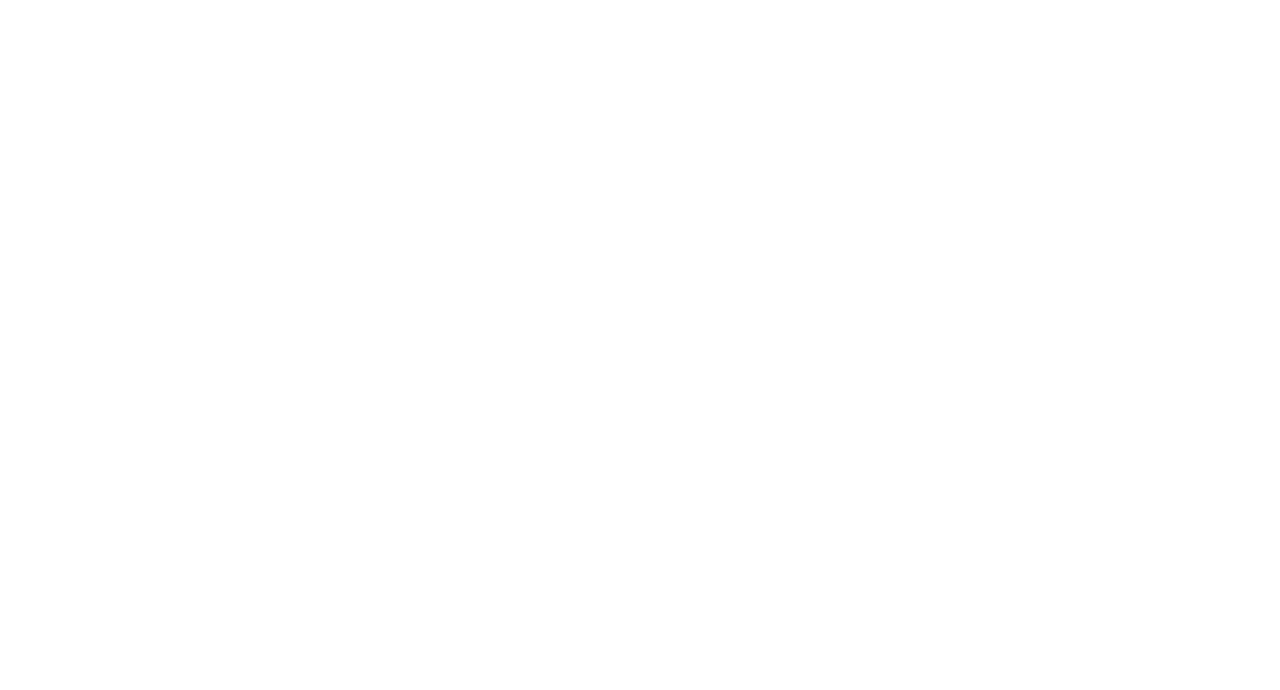
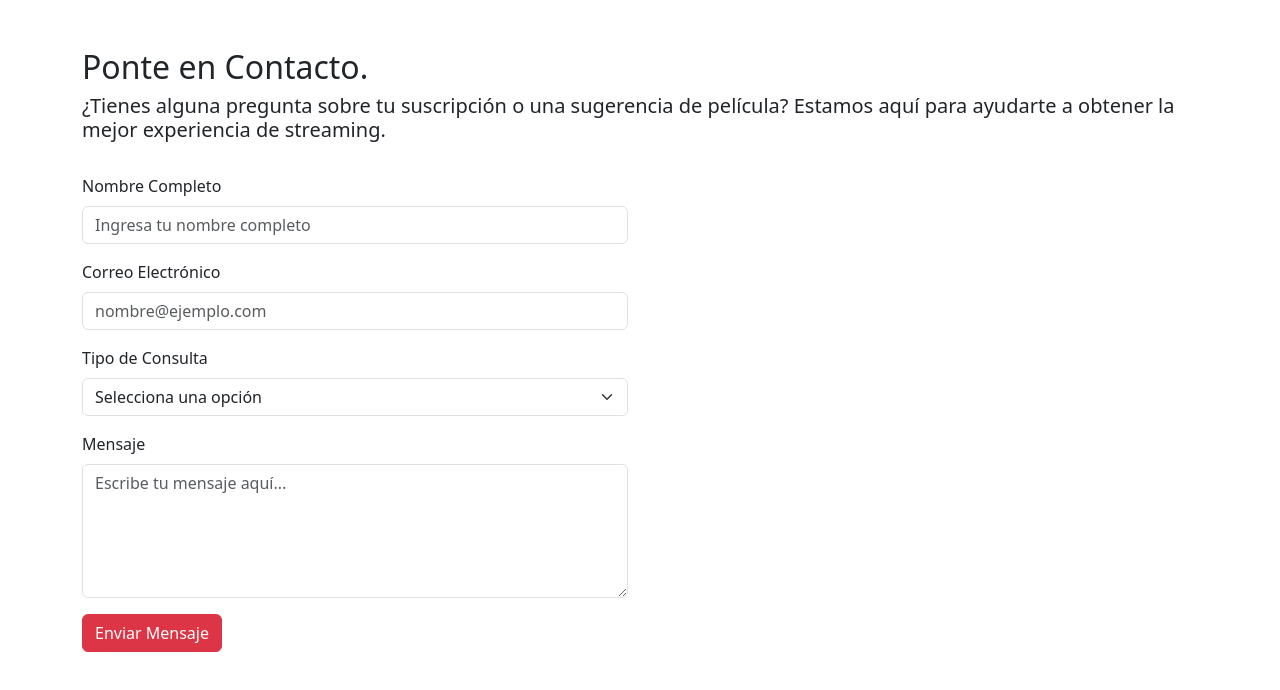
Before and after one commit to leandroblanca/PlayMovie, a React (Vite) app: page /contacto in a window 1280 px wide. Before the commit this address had no page. Shown: the top 690 px of the page. Built offline with nearby package versions, Linux system fonts and the light colour scheme.

Commit message:
agrego form de contacto

```diff
--- a/src/App.jsx
+++ b/src/App.jsx
@@ -2,6 +2,7 @@ import { BrowserRouter, Route, Routes } from 'react-router'
 import './App.css'
 import "./index.css";
 import { Router } from 'react-router'
+import Contacto from './pages/Contacto/Contacto';
 
 function App() {
 
@@ -10,9 +11,7 @@ function App() {
     <>
     <BrowserRouter>
     <Routes>
-      <Route>
-
-      </Route>
+      < Route path='/contacto' element={<Contacto/>}/>
     </Routes>
     </BrowserRouter>
     </>
--- /dev/null
+++ b/src/pages/Contacto/Contacto.jsx
@@ -0,0 +1,59 @@
+import React from 'react'
+import { Col, Container, Form, Row, Button } from 'react-bootstrap';
+
+const Contacto = () => {
+  return (
+    <Container className="my-5">
+        <Row className="mb-4">
+            <Col>
+            <h2>Ponte en Contacto.</h2>
+            <h5>¿Tienes alguna pregunta sobre tu suscripción o una sugerencia de película? Estamos aquí para ayudarte a obtener la mejor experiencia de streaming.</h5>
+            </Col>
+        </Row>
+        <Row>
+             <Col md={6}>
+           <Form>
+
+              <Form.Group className="mb-3" controlId="formFullName">
+                <Form.Label>Nombre Completo</Form.Label>
+                <Form.Control type="text" placeholder="Ingresa tu nombre completo" />
+              </Form.Group>
+
+
+              <Form.Group className="mb-3" controlId="formEmail">
+                <Form.Label>Correo Electrónico</Form.Label>
+                <Form.Control type="email" placeholder="nombre@ejemplo.com" />
+              </Form.Group>
+
+
+              <Form.Group className="mb-3" controlId="formQueryType">
+                <Form.Label>Tipo de Consulta</Form.Label>
+                <Form.Select defaultValue="Selecciona una opción">
+                  <option disabled>Selecciona una opción</option>
+                  <option>Soporte técnico</option>
+                  <option>Facturación</option>
+                  <option>Recomendaciones de películas</option>
+                  <option>Problemas con la cuenta</option>
+                  <option>Otros</option>
+                </Form.Select>
+              </Form.Group>
+
+              <Form.Group className="mb-3" controlId="formMessage">
+                <Form.Label>Mensaje</Form.Label>
+                <Form.Control as="textarea" rows={5} placeholder="Escribe tu mensaje aquí..." />
+              </Form.Group>
+
+              <Button variant="danger" type="submit">
+                Enviar Mensaje
+              </Button>
+            </Form>
+             </Col>
+             <Col md={6}>
+
+             </Col>
+        </Row>
+    </Container>
+  )
+}
+
+export default Contacto;
```
Also changed, not shown: src/pages/Contacto/Contacto.css (added).
